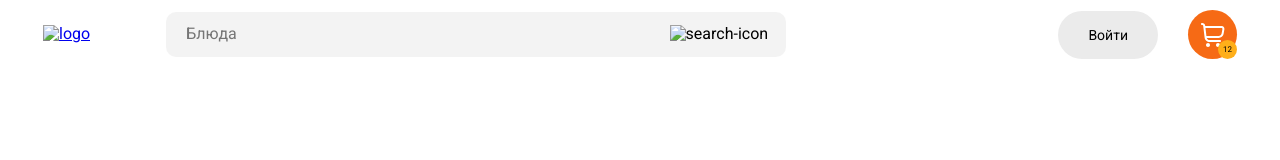
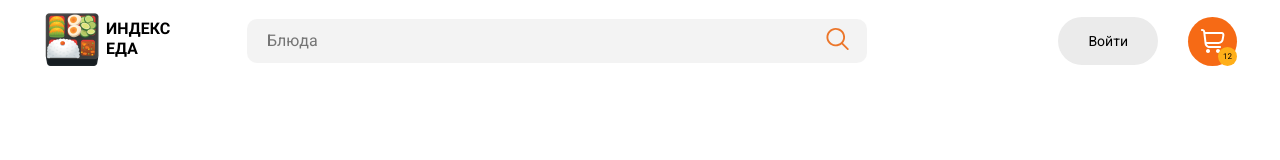
Before and after one commit to asradygina/Index.Eda, a plain HTML site: page index.html in a window 1280 px wide. Drawn offline with Linux system fonts and the light colour scheme; the site is published under a folder, as on GitHub Pages, so addresses that start at the root find nothing.

Commit message:
Update index.html

```diff
--- a/index.html
+++ b/index.html
@@ -15,11 +15,11 @@
 
 <body>
     <header class="header container">
-        <a class="logo" href="#"> <img class="logo-image" width="128px" src="/img/logo.png" alt="logo"></a>
+        <a class="logo" href="#"> <img class="logo-image" width="128px" src="img/logo.png" alt="logo"></a>
         <form action="#" class="search-form">
             <input class="search-input" type="search" placeholder="Блюда">
             <button class="search-button">
-                <img src="/img/search-icon.svg" alt="search-icon" class="search-icon">
+                <img src="img/search-icon.svg" alt="search-icon" class="search-icon">
             </button>
         </form>
         <div class="auth">
```
